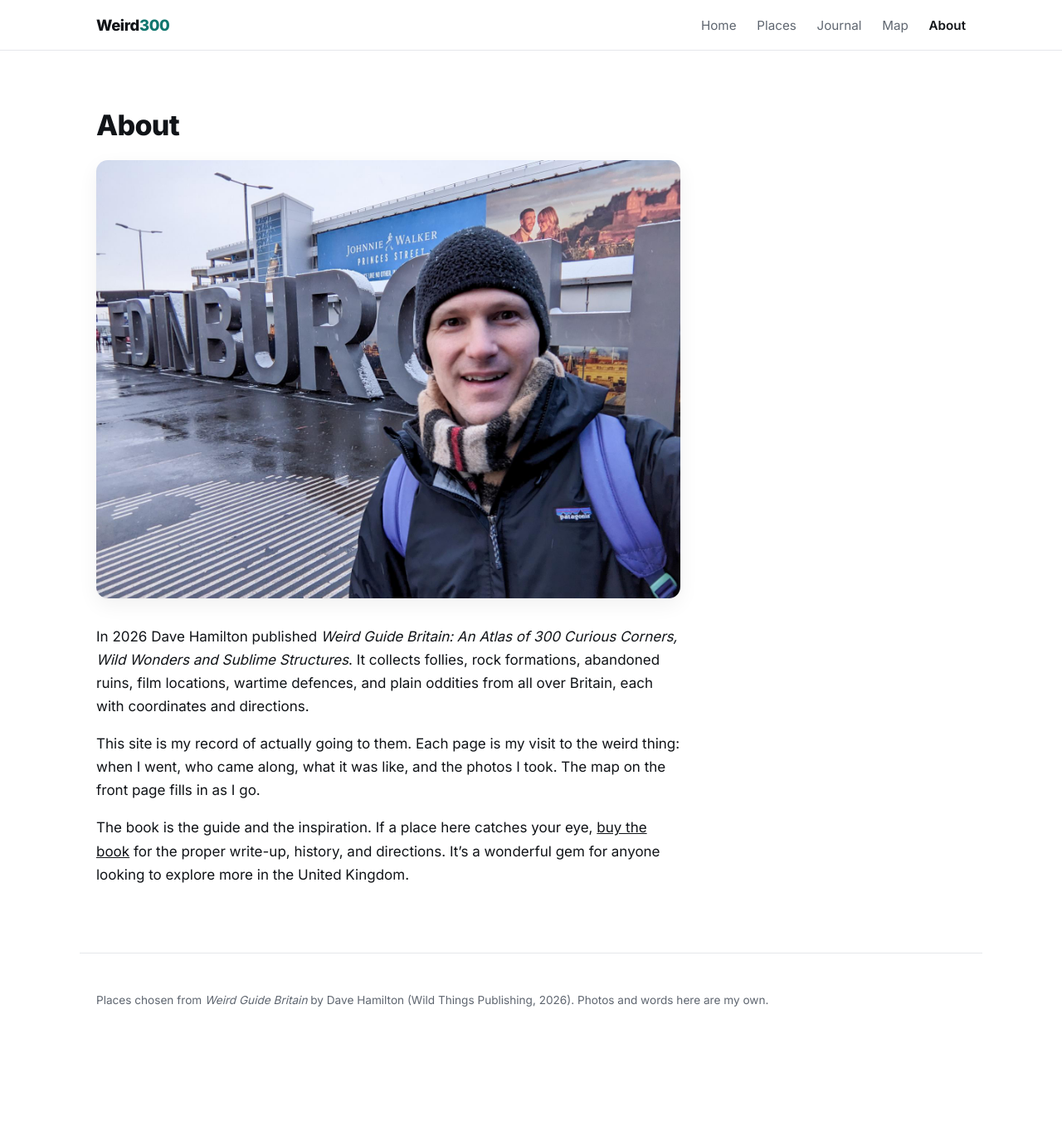
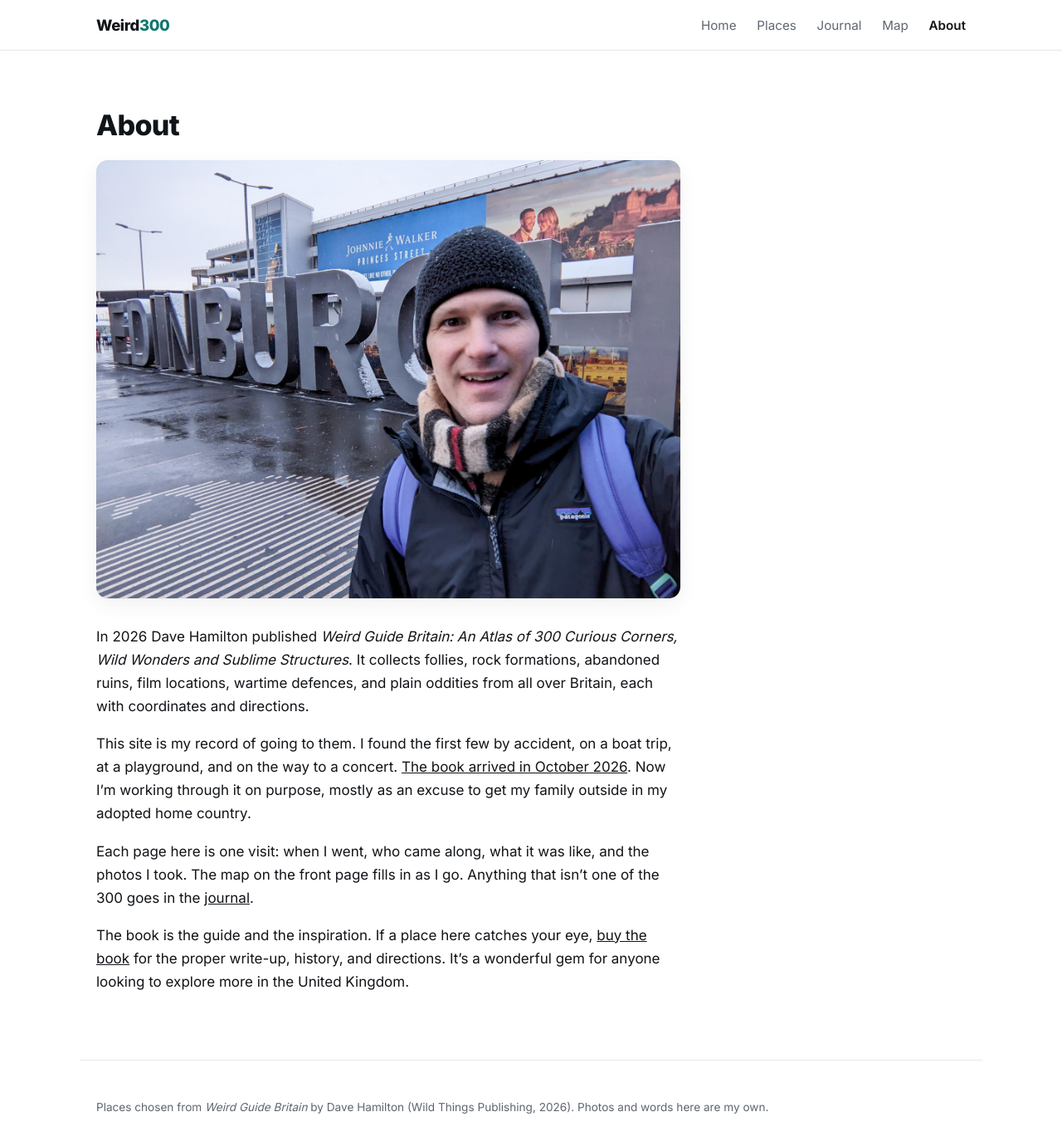
Before and after one commit to tchingos/weird300, a Jekyll site: the page built from about.md, in a window 1280 px wide and 1391 px high. Shown: the top 1381 px of the window at 83% size. Built offline with Jekyll 4.4.1, drawn with Linux system fonts in a browser that asks for light colours.

Commit message:
Give About the origin story and settle on "a record of"
About now runs book, story so far, what a page is, then credit. The
accident-to-intent turn gets one sentence and a link to the book-arrives
post, so a first-time visitor gets the why without About duplicating the
journal entry.

Drop "slow progress" from the site description and align the home kicker,
since the project is deliberate from here on.

Co-Authored-By: Claude Opus 5 <noreply@anthropic.com>
Claude-Session: https://claude.ai/code/session_01HUfvSrLnbopvKaapkSkkdz

```diff
--- a/_config.yml
+++ b/_config.yml
@@ -1,7 +1,7 @@
 title: Weird 300
 description: >-
-  My slow progress through the 300 curious corners, wild wonders and
-  sublime structures in Dave Hamilton's Weird Guide Britain.
+  Visits to the 300 curious corners, wild wonders, and sublime structures
+  in Dave Hamilton's Weird Guide Britain.
 baseurl: /weird300
 url: https://tchingos.github.io
 total_places: 300
--- a/_data/home.yml
+++ b/_data/home.yml
@@ -1,6 +1,6 @@
 # Everything editable on the home page. Put home page photos in assets/home/
 # (run them through the same cleanup as visit photos, see CLAUDE.md).
-kicker: A travel log
+kicker: A travel record
 headline: Visiting the 300 weirdest places in Britain.
 # hero_image: assets/home/hero.jpg
 # hero_caption: ""
--- a/about.md
+++ b/about.md
@@ -15,7 +15,9 @@ permalink: /about/
 
 In 2026 Dave Hamilton published *Weird Guide Britain: An Atlas of 300 Curious Corners, Wild Wonders and Sublime Structures*. It collects follies, rock formations, abandoned ruins, film locations, wartime defences, and plain oddities from all over Britain, each with coordinates and directions.
 
-This site is my record of actually going to them. Each page is my visit to the weird thing: when I went, who came along, what it was like, and the photos I took. The map on the front page fills in as I go.
+This site is my record of going to them. I found the first few by accident, on a boat trip, at a playground, and on the way to a concert. [The book arrived in October 2026]({{ '/journal/the-book-arrives/' | relative_url }}). Now I’m working through it on purpose, mostly as an excuse to get my family outside in my adopted home country.
+
+Each page here is one visit: when I went, who came along, what it was like, and the photos I took. The map on the front page fills in as I go. Anything that isn’t one of the 300 goes in the [journal]({{ '/journal/' | relative_url }}).
 
 The book is the guide and the inspiration. If a place here catches your eye, [buy the book](https://wildthingspublishing.com/product/weird-guide-britain/){:target="_blank" rel="noopener"} for the proper write-up, history, and directions. It’s a wonderful gem for anyone looking to explore more in the United Kingdom.
 
```
